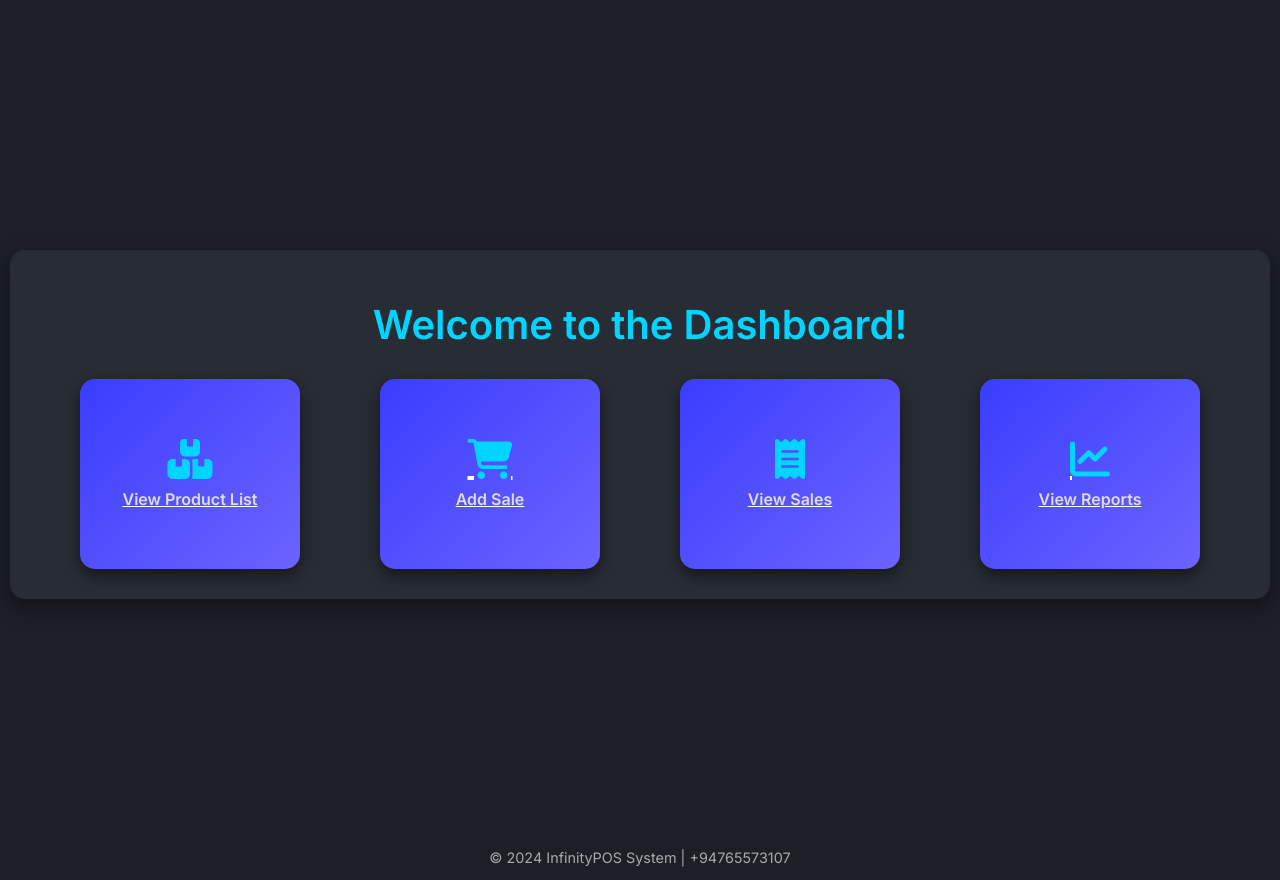
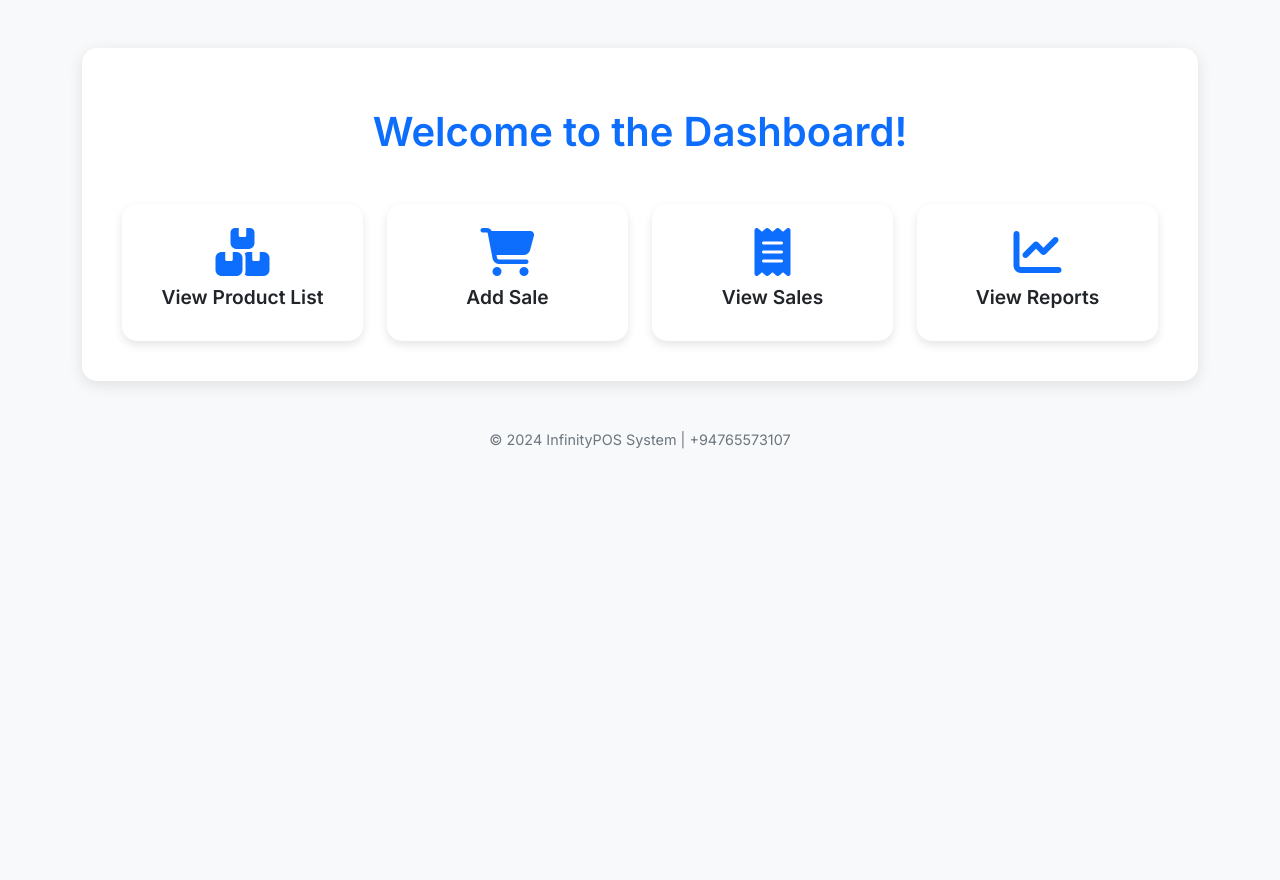
Before and after one commit to gayantha999/POS, a CodeIgniter app: page /POS/dashboard in a window 1280 px wide. After the commit the page ends 449 px from the top, so only its background shows below. Run offline with CodeIgniter, Linux system fonts and the light colour scheme; the visitor is signed in with stand-in values (Sample User, id 1); some libraries are stand-ins or nearby versions.

Commit message:
Update dashboard.php

```diff
--- a/BACKEND/application/views/dashboard.php
+++ b/BACKEND/application/views/dashboard.php
@@ -2,138 +2,113 @@
 <html>
 <head>
 	<title>Dashboard</title>
+	<link href="https://cdn.jsdelivr.net/npm/bootstrap@5.3.0-alpha3/dist/css/bootstrap.min.css" rel="stylesheet">
 	<link href="https://fonts.googleapis.com/css2?family=Inter:wght@400;600&display=swap" rel="stylesheet">
+	<script src="https://kit.fontawesome.com/a076d05399.js" crossorigin="anonymous"></script>
 	<style>
 		/* General Styles */
 		body {
 			font-family: 'Inter', Arial, sans-serif;
-			margin: 0;
-			padding: 0;
-			background: #1c1f26; /* Dark background */
-			color: #fff;
+			background: #f8f9fa; /* Light background */
+			color: #212529; /* Text color */
 		}
 
 		h1 {
-			text-align: center;
 			margin-top: 20px;
-			color: #00d4ff; /* Bright accent color */
+			color: #0d6efd; /* Primary accent color */
 			font-size: 2.5rem;
 			font-weight: 600;
 		}
 
 		/* Dashboard Container */
 		.dashboard-container {
-			max-width: 1200px;
-			margin: 250px auto;
-			padding: 30px;
-			background: #282c34; /* Dark card background */
+			margin: auto;
+			padding: 40px;
+			background: #ffffff; /* White card background */
 			border-radius: 15px;
-			box-shadow: 0 8px 20px rgba(0, 0, 0, 0.4);
-		}
-
-		/* Buttons Container */
-		.button-container {
-			display: flex;
-			flex-wrap: wrap;
-			justify-content: space-around;
-			margin-top: 30px;
+			box-shadow: 0 4px 15px rgba(0, 0, 0, 0.1); /* Soft shadow */
 		}
 
 		/* Buttons */
-		.button {
-			display: flex;
-			align-items: center;
-			justify-content: center;
-			flex-direction: column;
-			width: 180px;
-			height: 150px;
-			padding: 20px;
-			font-size: 16px;
-			color: #fff;
-			background: linear-gradient(135deg, #3a3dff, #6c63ff); /* Gradient background */
+		.card {
+			background: #ffffff; /* White card */
+			color: #212529;
 			border: none;
 			border-radius: 15px;
-			cursor: pointer;
-			text-align: center;
 			transition: all 0.3s ease;
-			box-shadow: 0 6px 15px rgba(0, 0, 0, 0.5);
+			box-shadow: 0 4px 10px rgba(0, 0, 0, 0.1); /* Subtle shadow */
 		}
 
-		.button:hover {
+		.card:hover {
 			transform: translateY(-5px);
-			box-shadow: 0 10px 25px rgba(0, 0, 0, 0.7);
+			box-shadow: 0 8px 20px rgba(0, 0, 0, 0.2); /* Slightly darker shadow */
 		}
 
-		.button i {
-			font-size: 2.5rem;
+		.card i {
+			font-size: 3rem;
 			margin-bottom: 10px;
-			color: #00d4ff; /* Icon color */
+			color: #0d6efd; /* Primary color for icons */
 		}
 
-		.button span {
+		.card-title {
 			font-weight: 600;
-			color: #ddd; /* Text color */
+			font-size: 1.2rem;
 		}
 
 		/* Footer */
 		.footer {
 			text-align: center;
 			margin-top: 20px;
-			color: #aaa;
+			color: #6c757d;
 			font-size: 0.9rem;
-		}
-
-		/* Responsive Design */
-		@media (max-width: 768px) {
-			.button-container {
-				flex-direction: column;
-				align-items: center;
-			}
-
-			.button {
-				width: 100%;
-				margin-bottom: 15px;
-			}
 		}
 	</style>
 </head>
 <body>
-<div class="dashboard-container">
+<div class="container py-5">
+	<div class="dashboard-container text-center">
 		<h1>Welcome to the Dashboard!</h1>
-
-	<div class="button-container">
+		<div class="row mt-4 g-4">
 			<!-- View Product List -->
-		<a href="<?php echo base_url('inventory'); ?>" class="button">
+			<div class="col-lg-3 col-md-6">
+				<a href="<?php echo base_url('inventory'); ?>" class="card text-center p-4 text-decoration-none">
 					<i class="fas fa-boxes"></i>
-			<span>View Product List</span>
+					<h5 class="card-title">View Product List</h5>
 				</a>
+			</div>
 
 			<!-- Add Sale -->
-		<a href="<?php echo base_url('sales/add'); ?>" class="button">
+			<div class="col-lg-3 col-md-6">
+				<a href="<?php echo base_url('sales/add'); ?>" class="card text-center p-4 text-decoration-none">
 					<i class="fas fa-shopping-cart"></i>
-			<span>Add Sale</span>
+					<h5 class="card-title">Add Sale</h5>
 				</a>
+			</div>
 
 			<!-- View Sales -->
-		<a href="<?php echo base_url('sales'); ?>" class="button">
+			<div class="col-lg-3 col-md-6">
+				<a href="<?php echo base_url('sales'); ?>" class="card text-center p-4 text-decoration-none">
 					<i class="fas fa-receipt"></i>
-			<span>View Sales</span>
+					<h5 class="card-title">View Sales</h5>
 				</a>
+			</div>
 
 			<!-- View Reports -->
-		<a href="<?php echo base_url('sales/reports'); ?>" class="button">
+			<div class="col-lg-3 col-md-6">
+				<a href="<?php echo base_url('sales/reports'); ?>" class="card text-center p-4 text-decoration-none">
 					<i class="fas fa-chart-line"></i>
-			<span>View Reports</span>
+					<h5 class="card-title">View Reports</h5>
 				</a>
 			</div>
 		</div>
-
-<div class="footer">
-	<p>&copy; <?php echo date('Y'); ?> InfinityPOS System | +94765573107</p>
-
 	</div>
 
-<!-- FontAwesome Icons -->
-<script src="https://kit.fontawesome.com/a076d05399.js" crossorigin="anonymous"></script>
+	<div class="footer mt-5">
+		<p>&copy; <?php echo date('Y'); ?> InfinityPOS System | +94765573107</p>
+	</div>
+</div>
+
+<!-- Bootstrap Bundle with Popper -->
+<script src="https://cdn.jsdelivr.net/npm/bootstrap@5.3.0-alpha3/dist/js/bootstrap.bundle.min.js"></script>
 </body>
 </html>
```
Lines whose indentation alone changed are shown as unchanged.
